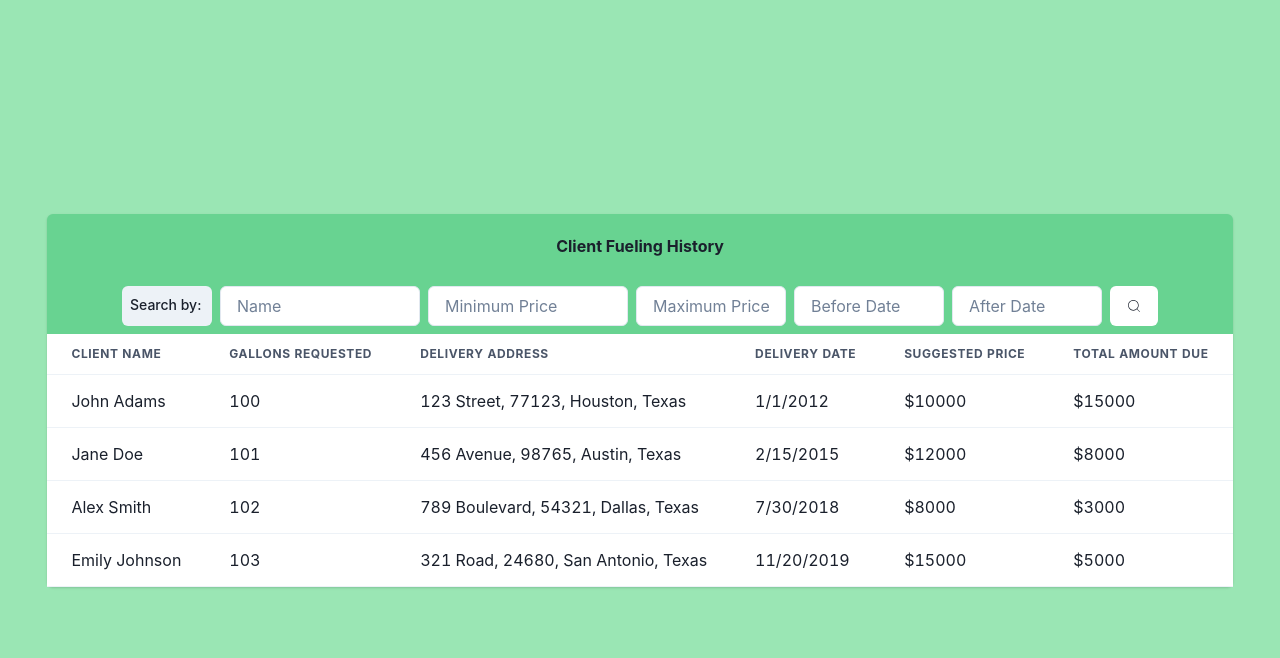
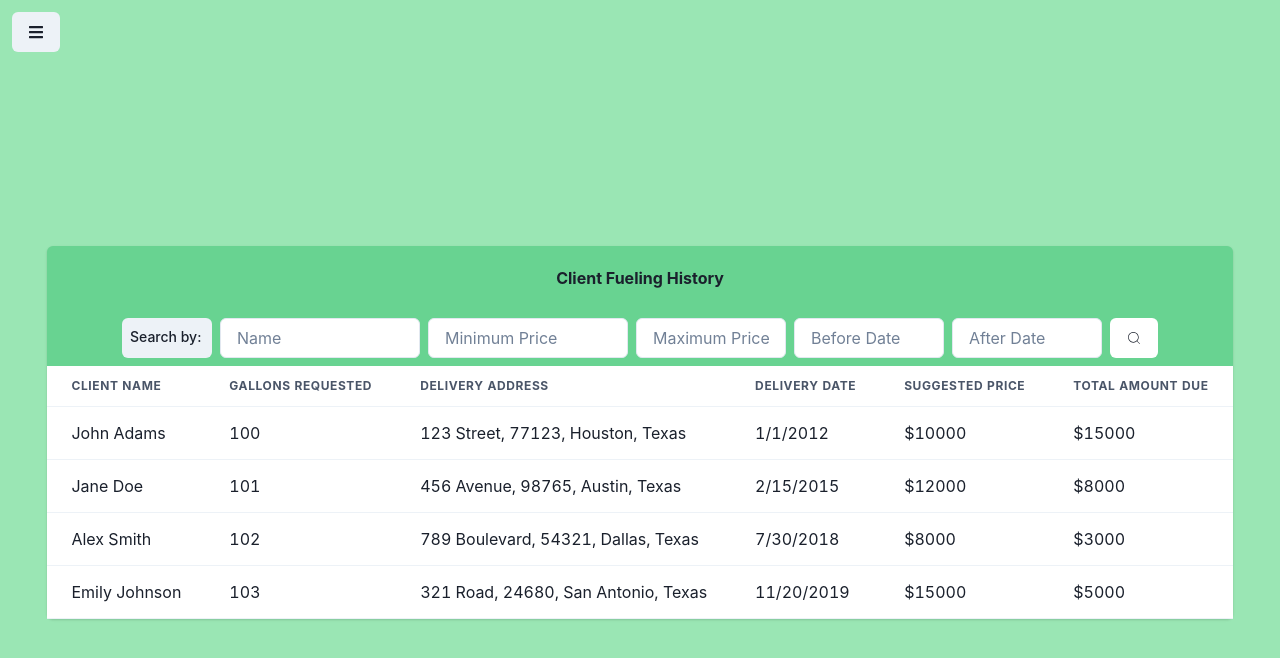
Before and after one commit to jaykeburger/cosc4353-gp, a React (Create React App) app in the folder frontend/: page /history in a window 1280 px wide. Shown: the top 658 px of the page. Built offline with nearby package versions, Linux system fonts and the light colour scheme.

Commit message:
made header?

```diff
--- a/frontend/package.json
+++ b/frontend/package.json
@@ -38,5 +38,10 @@
       "last 1 firefox version",
       "last 1 safari version"
     ]
+  },
+  "devDependencies": {
+    "eslint": "^8.56.0",
+    "prettier": "^3.2.5",
+    "prettier-eslint": "^16.3.0"
   }
 }
--- /dev/null
+++ b/frontend/src/Header.js
@@ -0,0 +1,33 @@
+import {
+  HStack,
+  Menu,
+  MenuButton,
+  Button,
+  MenuList,
+  MenuItem,
+} from "@chakra-ui/react";
+import { FaBars } from "react-icons/fa";
+
+export default function Header() {
+  return (
+    <HStack
+      bg="green.200"
+      height="8vh"
+      width="100vw"
+      px="3"
+      alignItems="center"
+    >
+      <Menu>
+        <MenuButton as={Button}>
+          <FaBars />
+        </MenuButton>
+        <MenuList>
+          <MenuItem>Profile Management</MenuItem>
+          <MenuItem>Create Quote</MenuItem>
+          <MenuItem>Fuel History</MenuItem>
+          <MenuItem>Logout</MenuItem>
+        </MenuList>
+      </Menu>
+    </HStack>
+  );
+}
--- /dev/null
+++ b/frontend/src/Layout.js
@@ -0,0 +1,21 @@
+import React from "react";
+import Header from "./Header";
+import { Flex } from "@chakra-ui/react";
+
+function Layout({ children }) {
+  return (
+    <div>
+      <Header />
+      <Flex
+        height="92vh"
+        alignItems="center"
+        justifyContent="center"
+        bgColor="green.200"
+      >
+      {children}
+      </Flex>
+    </div>
+  );
+}
+
+export default Layout;
--- a/frontend/src/pages/ClientFuelHistory.js
+++ b/frontend/src/pages/ClientFuelHistory.js
@@ -17,18 +17,18 @@
   Tag,
 } from "@chakra-ui/react";
 import { CiSearch } from "react-icons/ci";
+import Layout from "../Layout.js";
 
 export default function ClientFuelHistory() {
   return (
-    <Flex
-      height="100vh"
-      alignItems="center"
-      justifyContent="center"
-      bgColor="green.200"
-    >
+    <Layout>
         <Card bgColor="green.300">
           <VStack>
-          <CardHeader bgColor="green.300" textAlign="center" fontWeight="bold">
+            <CardHeader
+              bgColor="green.300"
+              textAlign="center"
+              fontWeight="bold"
+            >
               Client Fueling History
             </CardHeader>
             <HStack>
@@ -51,7 +51,11 @@
                 placeholder="Before Date"
                 width={150}
               ></Input>
-            <Input bgColor="white" placeholder="After Date" width={150}></Input>
+              <Input
+                bgColor="white"
+                placeholder="After Date"
+                width={150}
+              ></Input>
               <Button bgColor="white">
                 <CiSearch />
               </Button>{" "}
@@ -106,6 +110,6 @@
             </TableContainer>
           </VStack>
         </Card>
-    </Flex>
+    </Layout>
   );
 }
--- a/frontend/src/pages/Registration.js
+++ b/frontend/src/pages/Registration.js
@@ -1,6 +1,7 @@
 import React, { useState } from 'react';
 import { Flex, VStack, Card, CardBody, Input, Button, CardHeader, Heading, Badge, HStack, Spacer } from '@chakra-ui/react';
 import { useFormik } from 'formik';
+import Layout from '../Layout';
 
 export default function Registration() {
   const [submitted, setSubmitted] = useState(false);
@@ -43,6 +44,7 @@
                   type="text"
                   name="username"
                   placeholder="Username"
+                  isRequired
                   onChange={formik.handleChange}
                   value={formik.values.username}
                 />
@@ -53,6 +55,7 @@
               <HStack width={250} spacing={5}>
                   <Input
                     width={200}
+                    isRequired
                     type={show1 ? 'text' : 'password'}
                     name = 'password'
                     placeholder='Enter password'
@@ -69,6 +72,7 @@
                     type={show2 ? 'text' : 'password'}
                     placeholder='Re-Enter password'
                     name = 'repassword'
+                    isRequired
                     onChange={formik.handleChange}
                     value={formik.values.repassword}
                   />
```
Also changed, not shown: 2 other files (tests, documents, lock files or other folders). Lines whose indentation alone changed are shown as unchanged.
